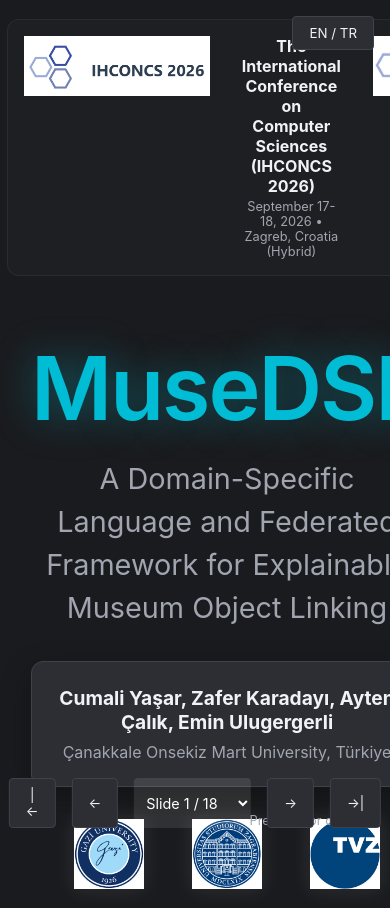
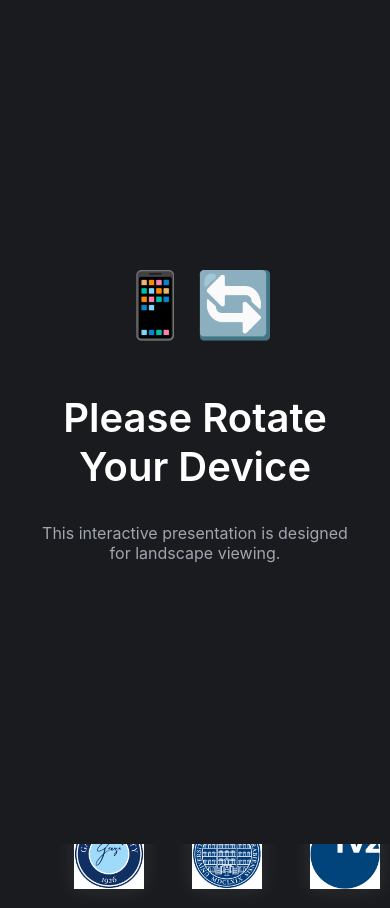
Before and after one commit to cyasar/ihconcs2026musedsl, a React (Vite) app: page /#1 in a window 390 px wide. Shown: the top 908 px of the page. Built offline with nearby package versions, Linux system fonts and the light colour scheme.

Commit message:
feat: add mobile rotate overlay and responsive adjustments

```diff
--- a/src/App.tsx
+++ b/src/App.tsx
@@ -157,6 +157,18 @@ function App() {
       </div>
 
       <div className="keyboard-hint">{t.pressQuestionMark}</div>
+
+      {/* Mobile Rotate Overlay */}
+      <div className="mobile-rotate-overlay">
+        <div style={{ fontSize: '4rem', marginBottom: '1rem' }}>📱🔄</div>
+        <h2 style={{ color: 'white' }}>{lang === 'en' ? 'Please Rotate Your Device' : 'Lütfen Cihazınızı Yan Çevirin'}</h2>
+        <p style={{ color: 'var(--text-secondary)' }}>
+          {lang === 'en'
+            ? 'This interactive presentation is designed for landscape viewing.'
+            : 'Bu etkileşimli sunum yatay (manzara) kullanım için tasarlanmıştır.'}
+        </p>
+      </div>
+
     </div>
   )
 }
--- a/src/styles/presentation.css
+++ b/src/styles/presentation.css
@@ -118,3 +118,38 @@ button.active {
   font-size: 0.8rem;
   z-index: 100;
 }
+
+/* Mobile Responsiveness & Rotate Overlay */
+.mobile-rotate-overlay {
+  display: none;
+  position: fixed;
+  inset: 0;
+  background-color: var(--bg-color);
+  z-index: 9999;
+  flex-direction: column;
+  justify-content: center;
+  align-items: center;
+  text-align: center;
+  padding: 2rem;
+}
+
+@media screen and (max-width: 900px) and (orientation: portrait) {
+  .mobile-rotate-overlay {
+    display: flex;
+  }
+}
+
+@media screen and (max-width: 900px) and (orientation: landscape) {
+  h1 { font-size: 2rem; }
+  h2 { font-size: 1.6rem; }
+  h3 { font-size: 1.2rem; }
+
+  .slide-content {
+    padding: 1rem;
+    padding-top: 4rem;
+  }
+
+  .slide-controls {
+    bottom: 0.5rem;
+  }
+}
```
